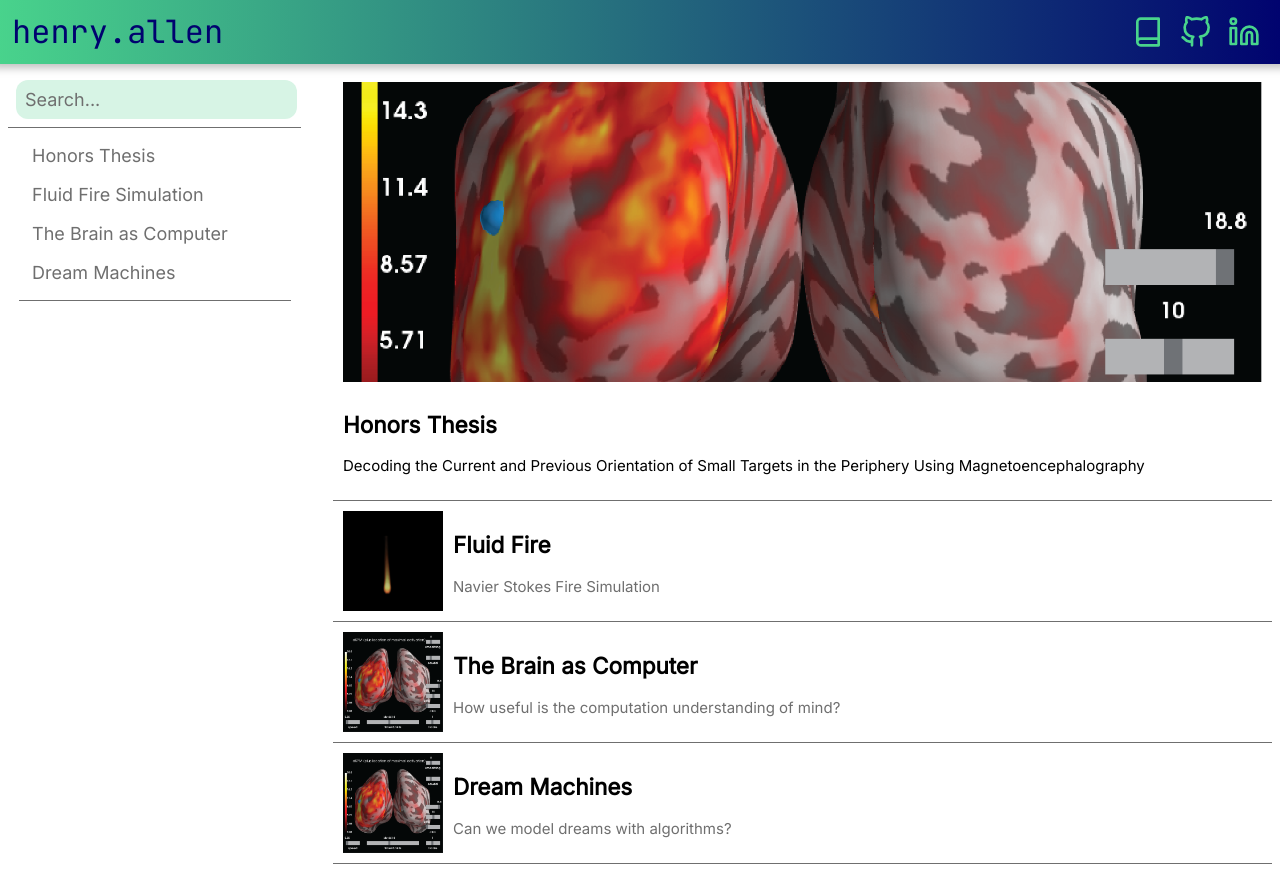
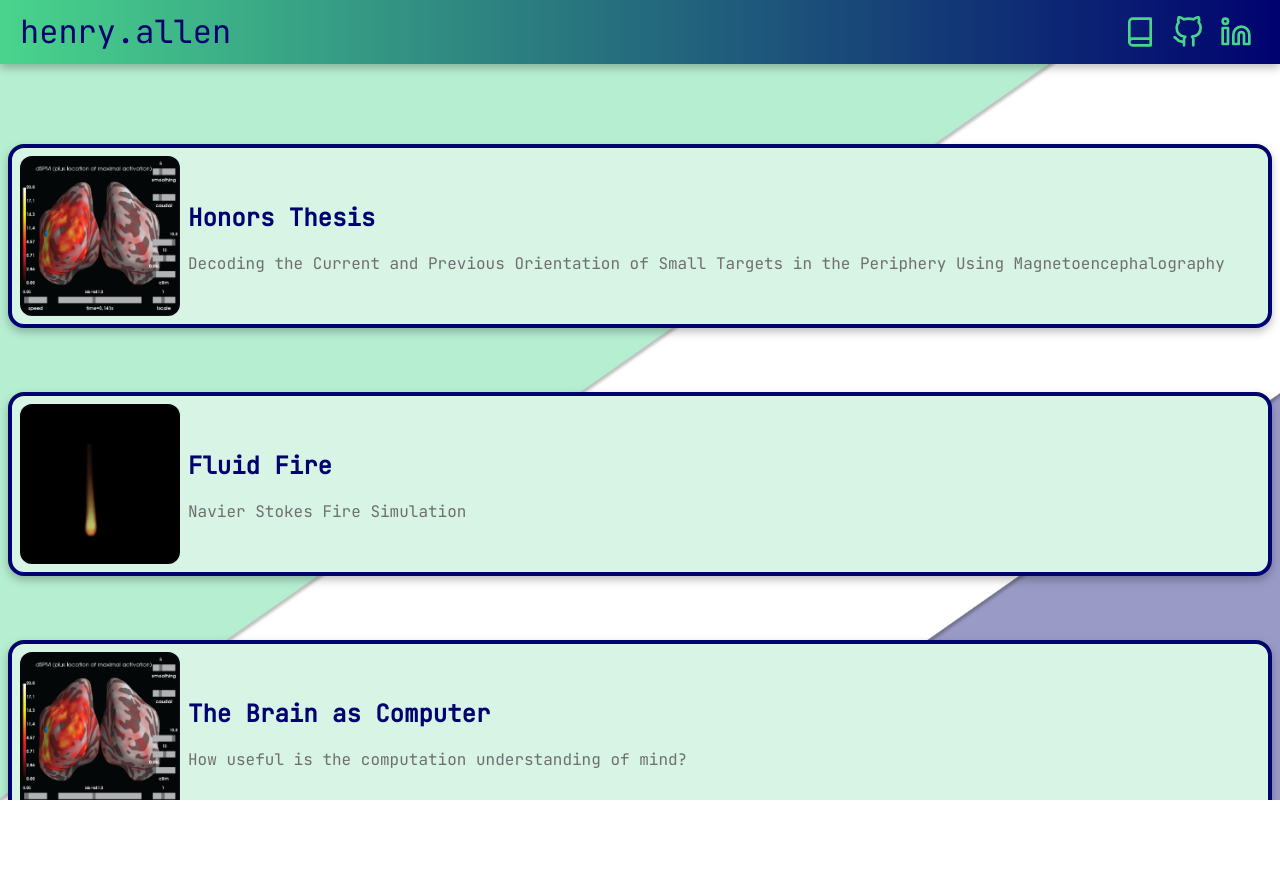
Before and after one commit to hmallen99/hmallen99.github.io, a React (Create React App) app: page /#/ in a window 1280 px wide. After the commit the page ends 800 px from the top, so only its background shows below. Built offline with nearby package versions, Linux system fonts and the light colour scheme.

Commit message:
Update Content Style (#23)
* Remove filter

* Add background image

* Page wrapping

* Center other elements

```diff
--- a/src/Projects/ProjectList.tsx
+++ b/src/Projects/ProjectList.tsx
@@ -21,8 +21,8 @@ function ListCell(props: ProjectBlurb & { index: number }) {
 
     return (
         <PlainLink to={`/projects/${props.id}`} >
-            <div className={props.index === 0 ? "project-list-cell-first" : "projects-list-cell"}>
-                {thumbnail ? <img className={props.index === 0 ? "project-thumbnail-first" : "project-thumbnail"} src={thumbnail} alt="" /> : null}
+            <div className={"projects-list-cell"}>
+                {thumbnail ? <img className={"project-thumbnail"} src={thumbnail} alt="" /> : null}
                 <div className="projects-list-cell-text">
                     <ReactMarkdown>
                         {props.text}
--- a/src/Projects/ProjectPage.tsx
+++ b/src/Projects/ProjectPage.tsx
@@ -13,7 +13,7 @@ function contentNodeSelector(contentNode: ContentNode) {
             return <MarkdownContent {...contentNode} />
         case "iframe":
             return <div className="iframe-container" >
-                <iframe title={contentNode.title} style={{height: contentNode.height || "75vh"}} className="iframe-content" src={contentNode.src}></iframe>
+                <iframe title={contentNode.title} style={{ height: contentNode.height || "75vh" }} className="iframe-content" src={contentNode.src}></iframe>
             </div>
         default:
             return <div>{contentNode.src}</div>
@@ -27,7 +27,9 @@ export default function Project(props: Props) {
 
     return (
         <div className="project-content">
-            {elements}
+            <div className="project-body">
+                {elements}
+            </div>
         </div>
     )
 }
--- a/src/Projects/Projects.css
+++ b/src/Projects/Projects.css
@@ -5,13 +5,18 @@
     overflow-x: hidden;
     width: 100%;
     gap: 1em;
+    background-color: transparent;
+    align-items: stretch;
 }
 
 .project-list-content {
     display: flex;
     flex-direction: column;
     padding: 0.5em;
+    padding-top: 5em;
     flex-grow: 1;
+    background-color: transparent;
+    gap: 4em
 }
 
 .projects-list-cell {
@@ -19,27 +24,29 @@
     flex-direction: row;
     padding: 0.5em;
     gap: 0.5em;
-    border-bottom: 1px solid rgba(111, 111, 111, 1);
-    font-family: 'Inter';
-    font-size: 20px;
+    border: 4px solid rgba(0, 2, 111, 1);
+    border-radius: 16px;
+    font-family: 'JetBrains Mono';
     align-items: center;
+    background-color: rgba(215, 244, 229, 1);
+    filter: drop-shadow(rgba(0, 0, 0, .25) 0px 4px 4px)
 }
 
 .projects-list-cell p {
-    color: rgba(111, 111, 111, 1)
+    color: rgba(111, 111, 111, 1);
+    font-size: 1rem;
 }
 
 .projects-list-cell-text {
-    color: rgba(0, 0, 0, 1);
-    font-size: 15px;
+    color: rgba(0, 2, 111, 1);
+    font-size: 1rem;
     letter-spacing: 0%;
     text-align: left;
-    font-family: 'Inter';
 }
 
 
 .projects-list-cell:hover {
-    background-color: rgba(57, 198, 126, .20);
+    filter: drop-shadow(5px 5px)
 }
 
 .project-list-cell-first {
@@ -59,7 +66,7 @@
 .project-thumbnail-first {
     display: flex;
     width: 100%;
-    height: 15em;
+    height: 20em;
     object-fit: cover;
 }
 
@@ -73,7 +80,7 @@
 }
 
 .project-text {
-    color: rgba(0, 0, 0, 1);
+    color: rgba(0, 2, 111, 1);
     font-size: 15px;
     letter-spacing: 0%;
     text-align: left;
@@ -87,11 +94,29 @@
 .project-content {
     display: flex;
     flex-direction: column;
-    padding: 0.5em;
+    padding: 2em;
     gap: 0.5em;
     flex-grow: 1;
     line-height: 1.5;
     width: 100%;
+    color: rgba(0, 2, 111, 1);
+}
+
+@media (min-width: 800px) {
+    .project-content {
+        max-width: 1280px;
+    }
+
+    .project-list-content {
+        max-width: 1280px;
+    }
+}
+
+.project-body {
+    background-color: rgba(215, 244, 229, 1);
+    border-radius: 32px;
+    padding: 2em;
+    filter: drop-shadow(rgba(0, 0, 0, .25) 0px 4px 4px)
 }
 
 .project-content p {
@@ -125,6 +150,7 @@
 }
 
 .project-thumbnail {
-    width: 5em;
-    height: 5em;
+    width: 10em;
+    height: 10em;
+    border-radius: 12px;
 }
--- a/src/Projects/Projects.tsx
+++ b/src/Projects/Projects.tsx
@@ -1,24 +1,15 @@
-import * as React from "react";
 import { Outlet } from "react-router-dom";
-import FilterNavigator, { ListItem } from "../FilterNavigator/FilterNavigator";
+import { ListItem } from "../FilterNavigator/FilterNavigator";
 import "./Projects.css"
-import PlatformContext, { FormFactor } from "../Platform/PlatformContext";
 
 type Props = {
     projects: ListItem[]
 }
 
-export default function Projects(props: Props) {
-    const platformInfo = React.useContext(PlatformContext)
-
+export default function Projects(_props: Props) {
     return (
         <>
             <div className="projects-container">
-                {
-                    platformInfo.formFactor === FormFactor.Wide ?
-                        <FilterNavigator route={"/projects"} items={props.projects} /> :
-                        null
-                }
                 <Outlet />
             </div>
         </>
--- a/src/Resume/Resume.css
+++ b/src/Resume/Resume.css
@@ -6,6 +6,8 @@
     justify-content: center;
     overflow-x: hidden;
     flex: auto;
+    display: flex;
+    justify-content: center;
 }
 
 .resume-frame {
@@ -15,3 +17,9 @@
     background-color: rgba(255, 255, 255, 1);
     border-style: hidden;
 }
+
+@media (min-width: 800px) {
+    .resume-frame {
+        max-width: 1280px
+    }
+}
--- a/src/TopBarContainer.css
+++ b/src/TopBarContainer.css
@@ -4,6 +4,7 @@
     justify-content: flex-start;
     align-items: center;
     height: 100%;
+    width: 100%;
 }
 
 .top-bar {
@@ -13,7 +14,7 @@
     align-items: center;
     gap: 1em;
     padding: 0.75em;
-    width: calc(100% - 0.5em);
+    width: calc(100% - 1.5em);
     background-image: linear-gradient(to right, #49D48C, #00026F);
     filter: drop-shadow(rgba(0, 0, 0, .25) 0px 4px 4px)
 }
--- a/src/index.css
+++ b/src/index.css
@@ -5,7 +5,10 @@ body {
 }
 
 #root {
-  height: 100%;
+  height: 100vh;
+  width: 100%;
+  background-image: url('Background.jpg');
+  background-size: cover;
 }
 
 .container {
```
Also changed, not shown: src/Background.jpg (added).
